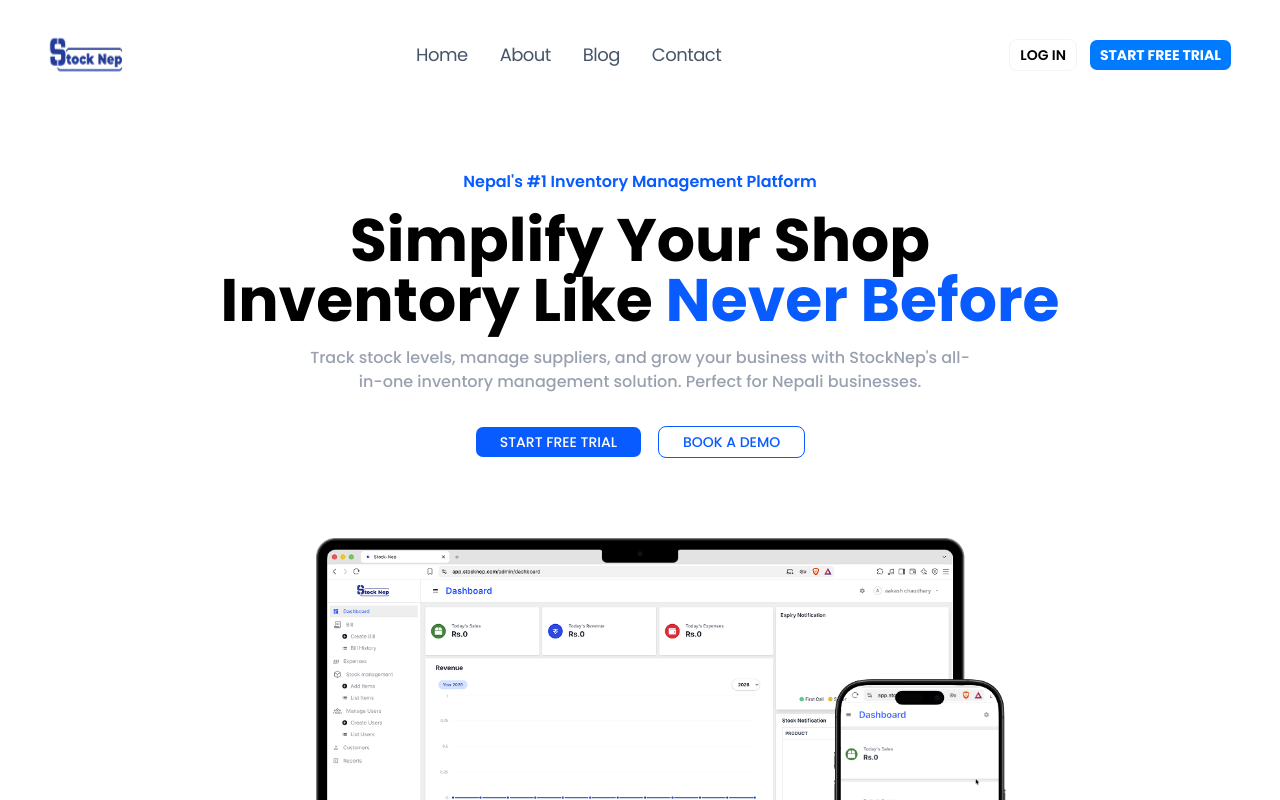
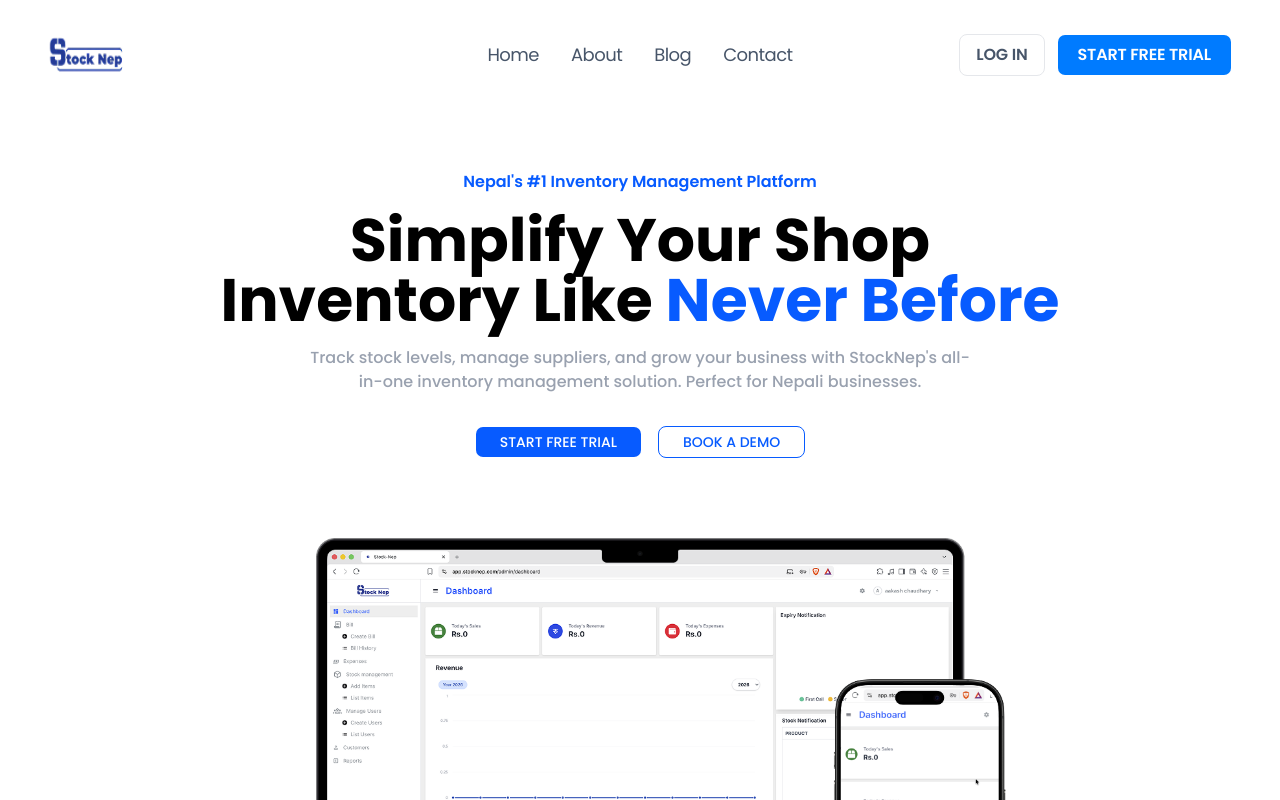
Before and after one commit to ChamlingUttam/nepstock, a Next.js app: page / in a window 1280 px wide. Shown: the top 800 px of the page. Built offline with nearby package versions, Linux system fonts and the light colour scheme.

Commit message:
feat: Updated the buttons in the Navbar

```diff
--- a/components/common/Navbar.tsx
+++ b/components/common/Navbar.tsx
@@ -12,7 +12,7 @@
 
   return (
     <nav className="mt-5 h-[70px] w-full px-4 md:px-12">
-      <div className="mx-auto flex h-full max-w-7xl items-center justify-between">
+      <div className="relative mx-auto flex h-full max-w-7xl items-center justify-between">
 
         {/* Logo */}
         <div className="flex items-center">
@@ -27,14 +27,14 @@
           </Link>
         </div>
 
-        {/* Navigation Links */}
-        <div>
-          <ul className="flex items-center gap-2.5 text-[18px] font-normal leading-7 tracking-[-0.03em] md:gap-4 lg:gap-8">
+        {/* Center Navigation */}
+        <div className="absolute left-1/2 -translate-x-1/2">
+          <ul className="flex items-center gap-8">
             {navItems.map((item) => (
               <li key={item.name}>
                 <Link
                   href={item.href}
-                  className="cursor-pointer text-[#475569] transition-colors hover:text-gray-400"
+                  className="cursor-pointer whitespace-nowrap text-[18px] font-normal leading-7 tracking-[-0.03em] text-[#475569] transition-colors hover:text-gray-400"
                 >
                   {item.name}
                 </Link>
@@ -43,23 +43,26 @@
           </ul>
         </div>
 
-        {/* Buttons */}
-        <div className="hidden items-center gap-3 md:flex">
+        {/* Right Buttons */}
+        <div className="ml-auto flex items-center gap-3">
           <Link href="/login">
             <Button
               variant="ghost"
-              className="cursor-pointer border border-gray-100 font-semibold text-black outline"
+              className="h-auto cursor-pointer border border-gray-200 bg-white px-4 py-3 font-poppins text-[16px] font-semibold uppercase leading-4 tracking-[-0.01em] text-[#475569] outline-none hover:bg-white hover:text-[#475569]"
             >
               LOG IN
             </Button>
           </Link>
 
           <Link href="/get-started">
-            <Button className="cursor-pointer bg-[#007BFF] font-bold text-white hover:bg-[#085bb4]">
+            <Button
+              className="h-auto cursor-pointer bg-[#007BFF] px-5 py-3 font-poppins text-[16px] font-semibold uppercase leading-4 tracking-[-0.01em] text-white hover:bg-[#085bb4]"
+            >
               START FREE TRIAL
             </Button>
           </Link>
         </div>
+
       </div>
     </nav>
   );
```
